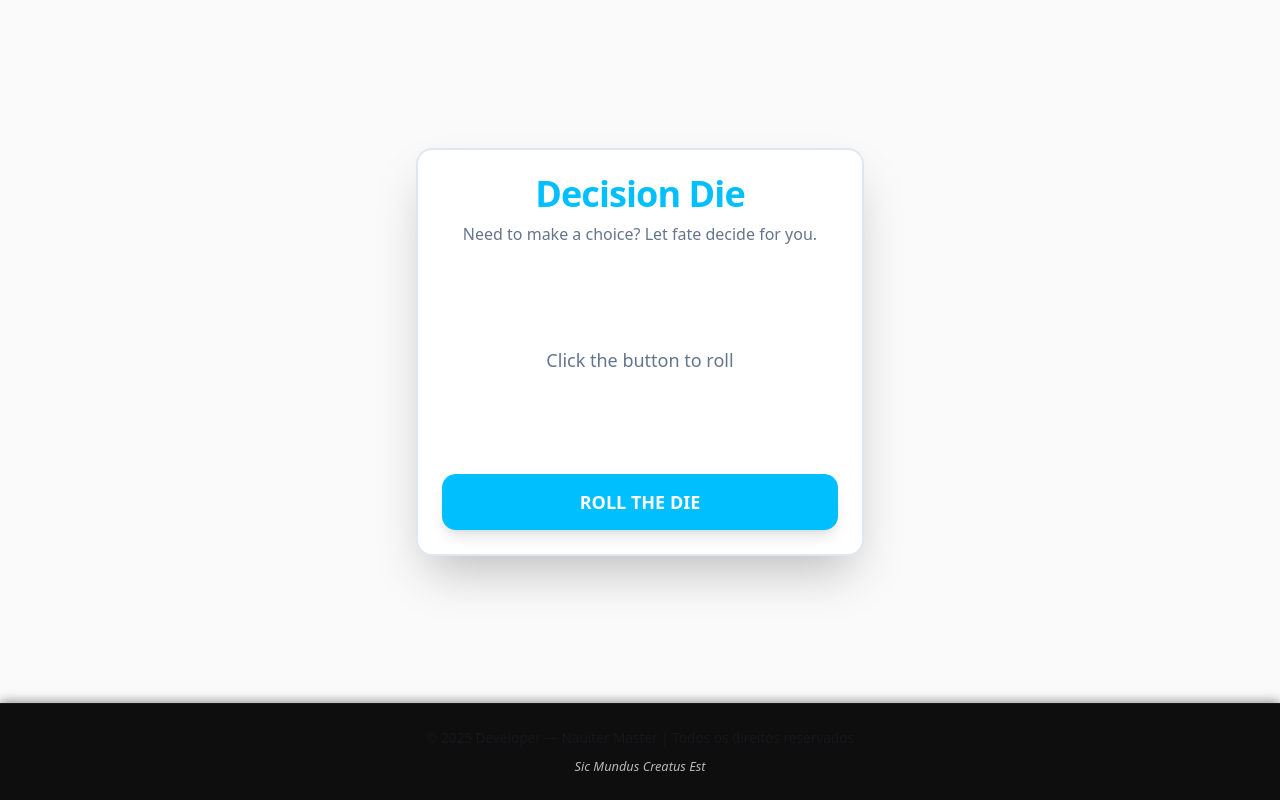
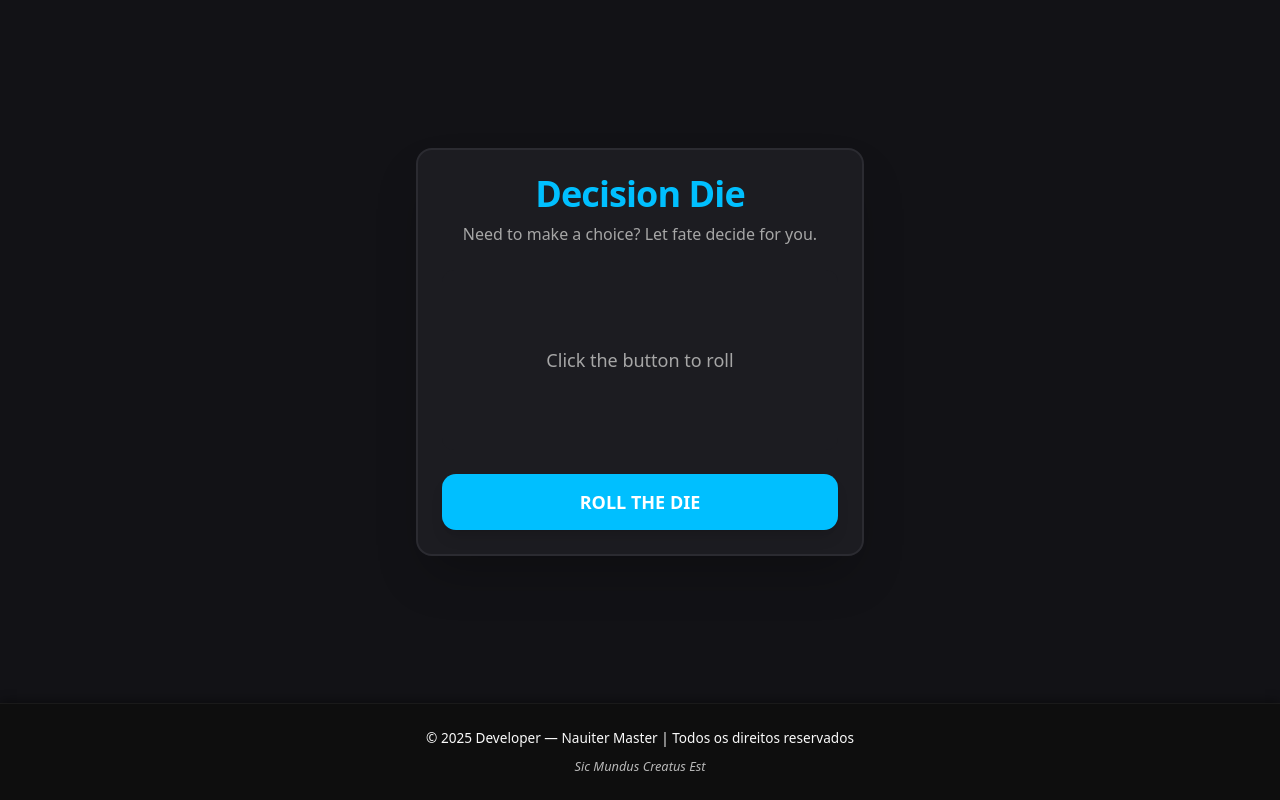
Before and after one commit to nauiter/decisiondie, a React (Vite) app: page / in a window 1280 px wide. Built offline with nearby package versions, Linux system fonts and the light colour scheme; the HTML template or start-up script is replaced by a standard one.

Commit message:
Reverted to commit f434c740759eac54bd8cb7e569bfe6e9d1933f73

```diff
--- a/src/index.css
+++ b/src/index.css
@@ -8,23 +8,23 @@ All colors MUST be HSL.
 
 @layer base {
   :root {
-    --background: 0 0% 98%;
-    --foreground: 240 10% 10%;
+    --background: 240 10% 8%;
+    --foreground: 0 0% 98%;
 
-    --card: 0 0% 100%;
-    --card-foreground: 240 10% 10%;
+    --card: 240 8% 12%;
+    --card-foreground: 0 0% 98%;
 
-    --popover: 0 0% 100%;
-    --popover-foreground: 240 10% 10%;
+    --popover: 240 8% 12%;
+    --popover-foreground: 0 0% 98%;
 
     --primary: 195 100% 50%;
     --primary-foreground: 0 0% 100%;
 
-    --secondary: 210 40% 96%;
-    --secondary-foreground: 240 10% 10%;
+    --secondary: 240 6% 18%;
+    --secondary-foreground: 0 0% 98%;
 
-    --muted: 210 40% 96%;
-    --muted-foreground: 215 16% 47%;
+    --muted: 240 6% 20%;
+    --muted-foreground: 0 0% 65%;
 
     --accent: 195 100% 50%;
     --accent-foreground: 0 0% 100%;
@@ -38,8 +38,8 @@ All colors MUST be HSL.
     --destructive: 0 84% 60%;
     --destructive-foreground: 0 0% 100%;
 
-    --border: 214 32% 91%;
-    --input: 214 32% 91%;
+    --border: 240 6% 18%;
+    --input: 240 6% 18%;
     --ring: 195 100% 50%;
 
     --radius: 1rem;
```
